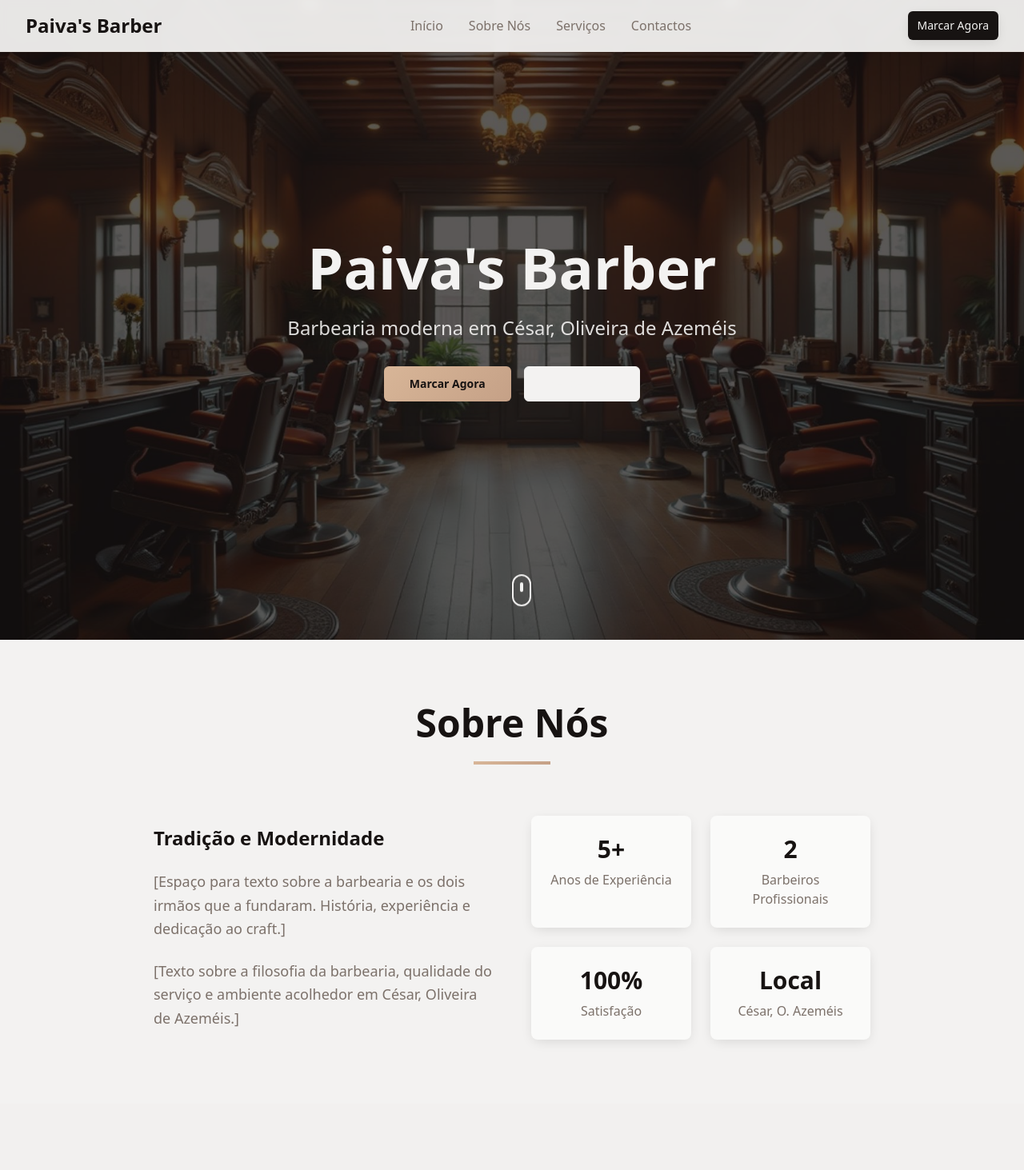
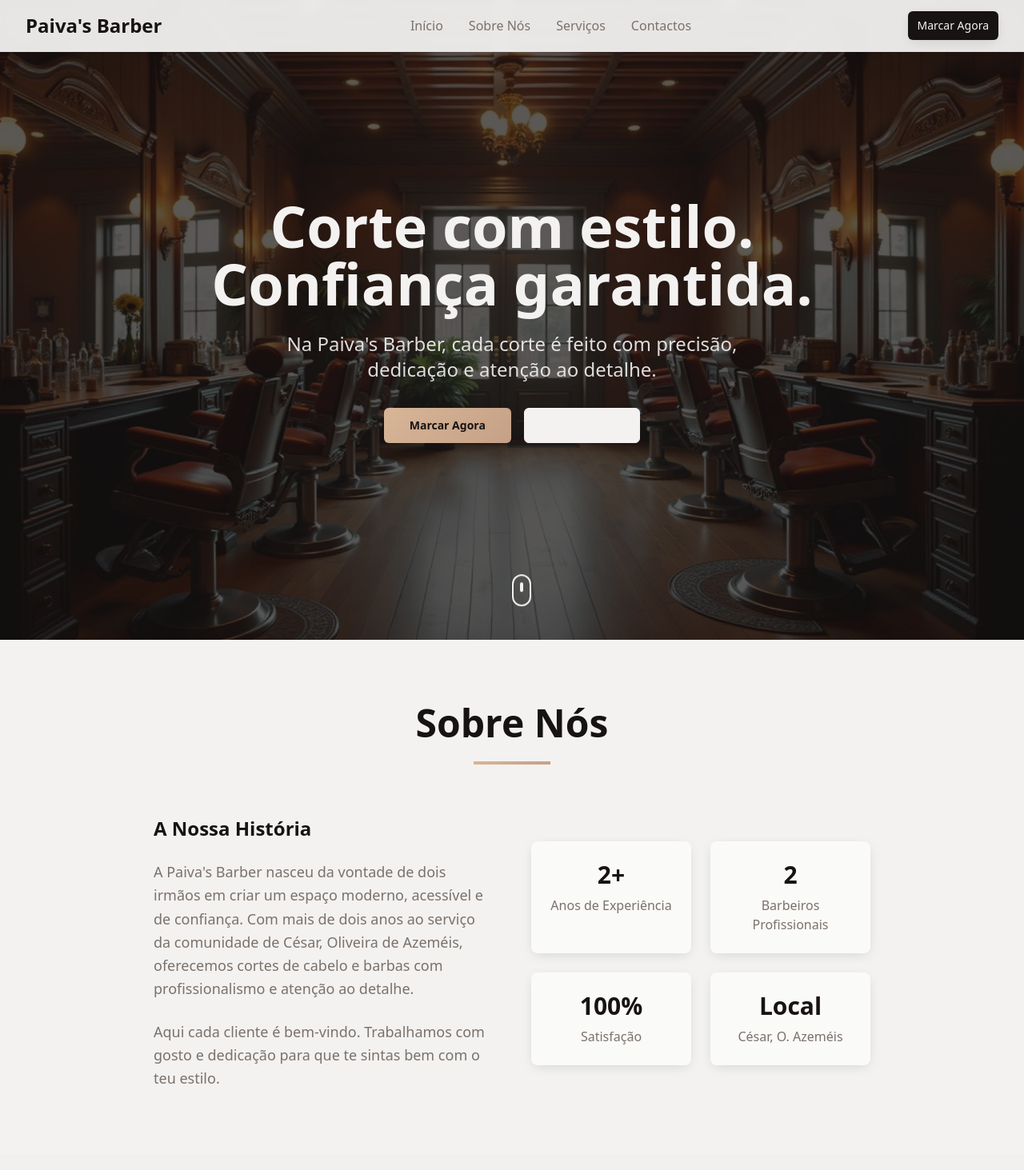
Before and after one commit to wizzynoise/paivas-barbearia-layout, a React (Vite) app: page / in a window 1280 px wide. Shown: the top 1463 px of the page at 80% size. Built offline with nearby package versions, Linux system fonts and the light colour scheme.

Commit message:
Add content to sections
Populate Hero and About sections with Portuguese text.

```diff
--- a/src/components/sections/AboutSection.tsx
+++ b/src/components/sections/AboutSection.tsx
@@ -16,22 +16,24 @@ const AboutSection = () => {
             {/* Text Content */}
             <div className="space-y-6">
               <h3 className="text-2xl font-semibold text-primary">
-                Tradição e Modernidade
+                A Nossa História
               </h3>
               <p className="text-muted-foreground text-lg leading-relaxed">
-                [Espaço para texto sobre a barbearia e os dois irmãos que a fundaram.
-                História, experiência e dedicação ao craft.]
+                A Paiva's Barber nasceu da vontade de dois irmãos em criar um espaço moderno,
+                acessível e de confiança. Com mais de dois anos ao serviço da comunidade de
+                César, Oliveira de Azeméis, oferecemos cortes de cabelo e barbas com
+                profissionalismo e atenção ao detalhe.
               </p>
               <p className="text-muted-foreground text-lg leading-relaxed">
-                [Texto sobre a filosofia da barbearia, qualidade do serviço e
-                ambiente acolhedor em César, Oliveira de Azeméis.]
+                Aqui cada cliente é bem-vindo. Trabalhamos com gosto e dedicação para que
+                te sintas bem com o teu estilo.
               </p>
             </div>
 
             {/* Stats/Features */}
             <div className="grid grid-cols-2 gap-6">
               <div className="text-center p-6 bg-card rounded-lg shadow-soft">
-                <div className="text-3xl font-bold text-primary mb-2">5+</div>
+                <div className="text-3xl font-bold text-primary mb-2">2+</div>
                 <div className="text-muted-foreground">Anos de Experiência</div>
               </div>
               <div className="text-center p-6 bg-card rounded-lg shadow-soft">
--- a/src/components/sections/HeroSection.tsx
+++ b/src/components/sections/HeroSection.tsx
@@ -15,10 +15,10 @@ const HeroSection = () => {
       {/* Content */}
       <div className="relative z-10 text-center text-cream max-w-4xl mx-auto px-4 sm:px-6 lg:px-8">
         <h1 className="text-5xl md:text-7xl font-bold mb-6 leading-tight">
-          Paiva's Barber
+          Corte com estilo. Confiança garantida.
         </h1>
         <p className="text-xl md:text-2xl mb-8 text-cream/90 max-w-2xl mx-auto">
-          Barbearia moderna em César, Oliveira de Azeméis
+          Na Paiva's Barber, cada corte é feito com precisão, dedicação e atenção ao detalhe.
         </p>
         <div className="space-y-4 sm:space-y-0 sm:space-x-4 sm:flex sm:justify-center">
           <Button variant="hero" size="lg">
```
